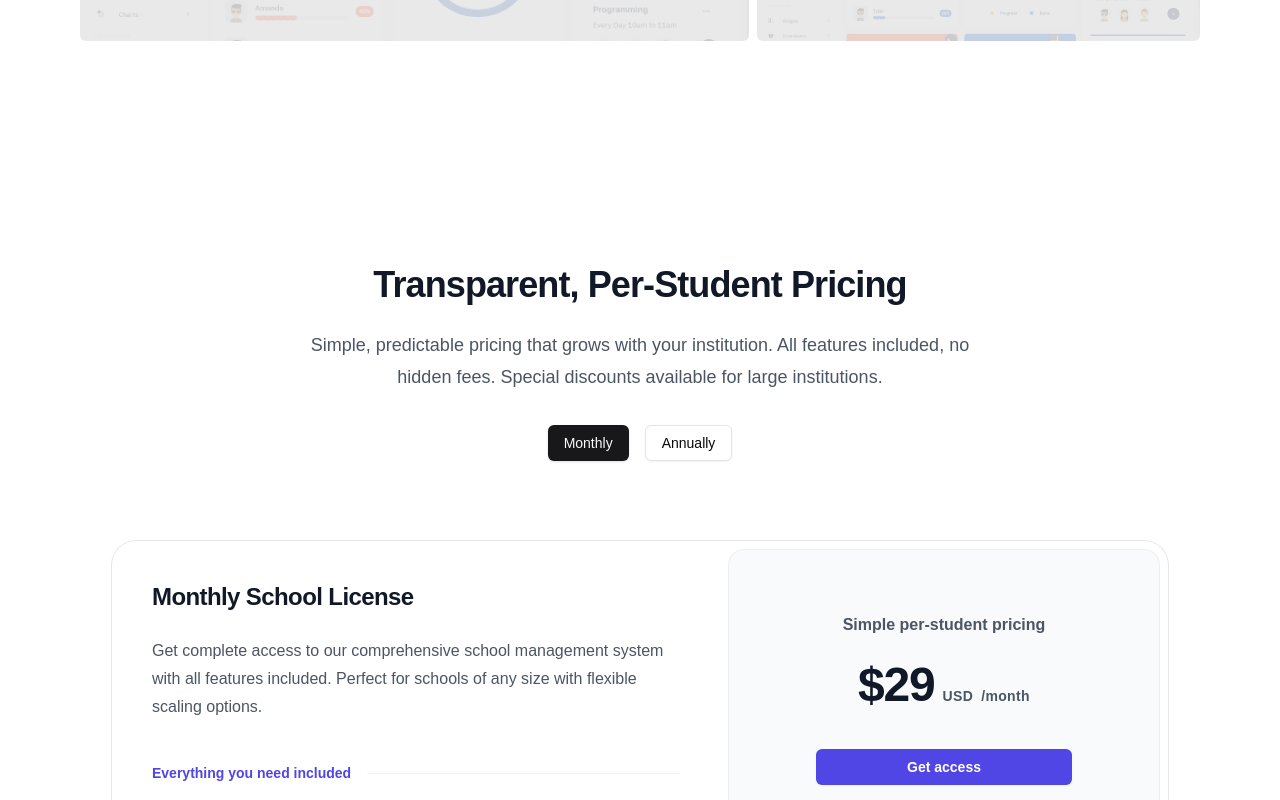
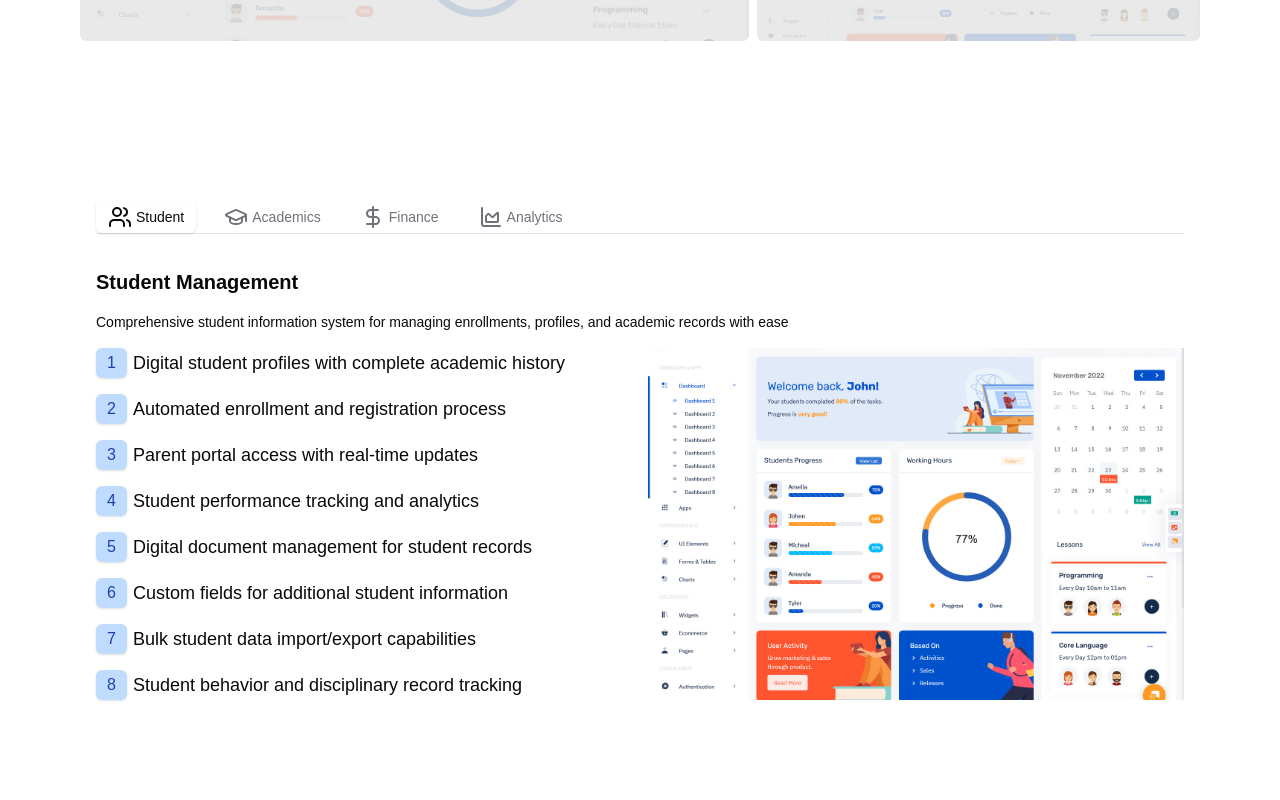
Before and after one commit to nextArtDev/school-pro, a Next.js app: page / in a window 1280 px wide. Shown: the part 3400-4200 px from the top of the page. Built offline with nearby package versions, Linux system fonts and the light colour scheme.

Commit message:
tabbed grid

```diff
--- a/app/(front)/page.tsx
+++ b/app/(front)/page.tsx
@@ -3,6 +3,7 @@ import FeaturedGrid from '@/components/front/features-grid'
 import Hero from '@/components/front/hero'
 import LogoCloud from '@/components/front/logo-cloud'
 import Pricing from '@/components/front/pricing'
+import TabbedFeatures from '@/components/front/tabbed-features'
 
 export default function Home() {
   return (
@@ -12,6 +13,7 @@ export default function Home() {
       <LogoCloud />
       <DashboardPreview />
       <FeaturedGrid />
+      <TabbedFeatures />
       <Pricing />
     </div>
   )
--- a/components/front/features-grid.tsx
+++ b/components/front/features-grid.tsx
@@ -17,7 +17,7 @@ import Link from 'next/link'
 import React from 'react'
 import featuredImage from '@/public/dashboard-preview.jpg'
 
-const features = [
+export const features = [
   {
     icon: Users,
     title: 'Student Management',
--- /dev/null
+++ b/components/front/tabbed-features.tsx
@@ -0,0 +1,145 @@
+import React from 'react'
+import { Tabs, TabsContent, TabsList, TabsTrigger } from '../ui/tabs'
+// import { features } from './features-grid'
+import { ChartAreaIcon, DollarSign, GraduationCap, Users } from 'lucide-react'
+import { Badge } from '../ui/badge'
+import Image from 'next/image'
+import featuredImage from '@/public/dashboard-preview.jpg'
+
+const features = [
+  {
+    id: 'Students',
+    icon: Users,
+    title: 'Student',
+    imageSrc: featuredImage,
+    header: 'Student Management',
+    subHeader:
+      'Comprehensive student information system for managing enrollments, profiles, and academic records with ease',
+    cases: [
+      'Digital student profiles with complete academic history',
+      'Automated enrollment and registration process',
+      'Parent portal access with real-time updates',
+      'Student performance tracking and analytics',
+      'Digital document management for student records',
+      'Custom fields for additional student information',
+      'Bulk student data import/export capabilities',
+      'Student behavior and disciplinary record tracking',
+    ],
+  },
+  {
+    id: 'Academics',
+    icon: GraduationCap,
+    title: 'Academics',
+    imageSrc: featuredImage,
+    header: 'Academic Management',
+    subHeader:
+      'Streamline curriculum planning, examinations, grading, and report card generation in one unified system',
+    cases: [
+      'Dynamic curriculum and syllabus management',
+      'Automated grade calculation and GPA tracking',
+      'Custom report card generation',
+      'Assignment and homework management',
+      'Online examination system with multiple question types',
+      'Academic calendar management',
+      'Course and class scheduling',
+      'Learning resource distribution',
+    ],
+  },
+  {
+    id: 'Finance',
+    icon: DollarSign,
+    title: 'Finance',
+    imageSrc: featuredImage,
+    header: 'Financial Management',
+    subHeader:
+      'Complete fee management system with online payments, invoicing, and comprehensive financial reporting',
+    cases: [
+      'Online fee payment gateway integration',
+      'Automated invoice generation',
+      'Payment reminder system',
+      'Financial reporting and analytics',
+      'Salary and payroll management',
+      'Expense tracking and budgeting',
+      'Scholarship management',
+      'Multiple payment method support',
+    ],
+  },
+  {
+    id: 'Analytics',
+    icon: ChartAreaIcon,
+    title: 'Analytics',
+    imageSrc: featuredImage,
+    header: 'Analytics & Reports',
+    subHeader:
+      'Powerful analytics tools for data-driven decisions with customizable reporting and insights',
+    cases: [
+      'Customizable dashboard with key metrics',
+      'Performance trend analysis',
+      'Attendance and enrollment statistics',
+      'Financial insights and projections',
+      'Student progress tracking',
+      'Staff performance analytics',
+      'Custom report generation',
+      'Data export in multiple formats',
+    ],
+  },
+]
+function TabbedFeatures() {
+  return (
+    <div className="container mx-auto px-4 py-16">
+      <Tabs defaultValue={features[0].title} className="space-y-8  mx-auto">
+        <TabsList className="inline-flex h-auto w-full justify-start gap-4 rounded-none border-b bg-transparent p-0 ">
+          {features.map((feature) => {
+            const Icon = feature.icon
+            return (
+              <TabsTrigger
+                key={feature.id}
+                value={feature.title}
+                className="flex gap-1 items-center justify-center"
+              >
+                <Icon />
+                {feature.title}
+              </TabsTrigger>
+            )
+          })}
+        </TabsList>
+        {features.map((feature) => {
+          return (
+            <TabsContent
+              key={feature.id}
+              className="flex-start mt-auto  flex flex-col space-y-4"
+              value={feature.title}
+            >
+              <h2 className="text-base md:text-xl font-semibold">
+                {feature.header}
+              </h2>
+              <p className="text-sm md:text-md">{feature.subHeader}</p>
+              <article className="w-full h-full grid gap-4 grid-rows-2 md:grid-cols-2 md:grid-rows-1">
+                <div className="  space-y-4 text-base md:text-lg">
+                  {feature.cases.map((r, i) => (
+                    <div key={i} className="flex items-center   gap-1.5">
+                      <Badge className="font-thin bg-blue-400/40 text-base text-blue-800">
+                        {i + 1}
+                      </Badge>
+                      <p>{r}</p>
+                    </div>
+                  ))}
+                </div>
+                <figure className="  relative">
+                  <Image
+                    fill
+                    src={feature.imageSrc}
+                    alt={feature.title}
+                    className="object-cover w-full h-full"
+                  />
+                </figure>
+              </article>
+            </TabsContent>
+          )
+        })}
+      </Tabs>
+    </div>
+  )
+}
+
+export default TabbedFeatures
```
